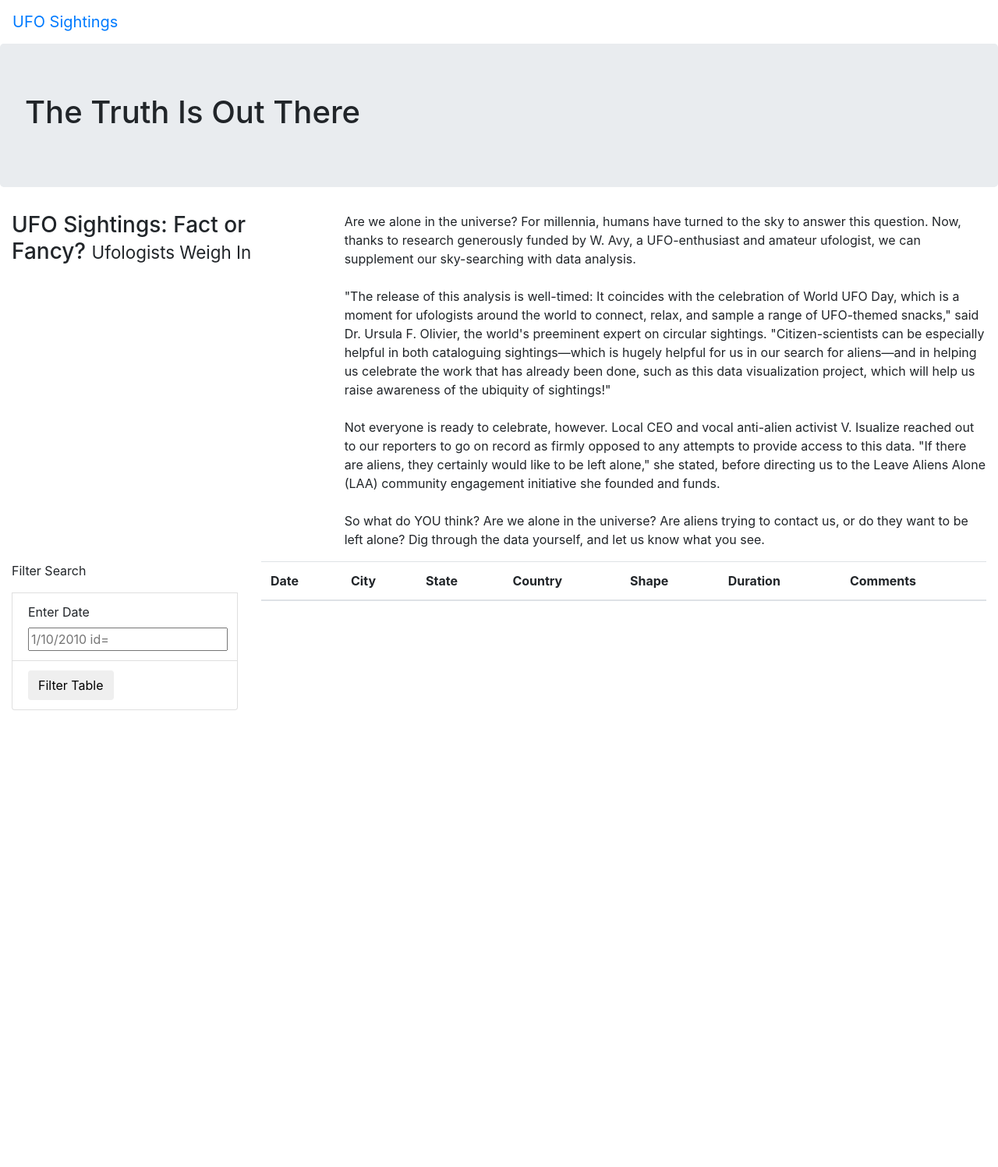
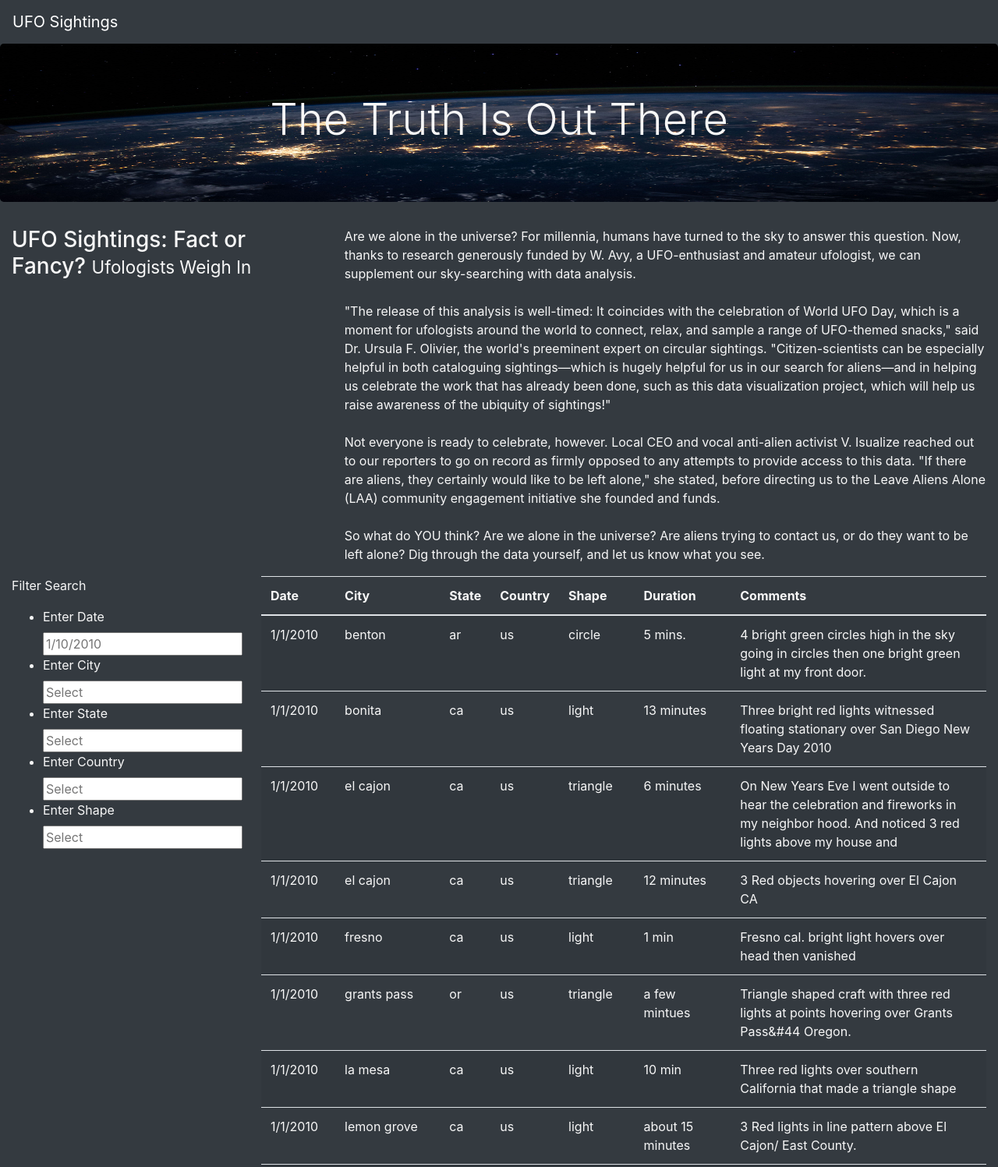
Before and after one commit to avhadrohini163/UFOs, a plain HTML site: page index.html in a window 1280 px wide. Shown: the top 1497 px of the page at 78% size. Before the commit the page ends 911 px from the top, so only its background shows below. Drawn offline with nearby package versions, Linux system fonts and the light colour scheme.

Commit message:
Added module challenge solution.

```diff
--- a/index.html
+++ b/index.html
@@ -13,16 +13,16 @@
     />
     <link rel="stylesheet" href="static/css/style.css">
 </head>
-<body>
+<body class="bg-dark">
     <div class="wrapper">
-        <nav class="navbar navbar-expand-lg">
+        <nav class="navbar navbar-dark bg-dark navbar-expand-lg">
             <a class="navbar-brand" href="index.html">UFO Sightings</a>
 
         </nav>
     </div>
 
     <div class="jumbotron">
-        <h1>The Truth Is Out There</h1>
+        <h1 class="display-4">The Truth Is Out There</h1>
     </div>
     <div class="container-fluid">
         <div class="row">
@@ -41,19 +41,32 @@
     <div class="container-fluid">
         <div class="row">
             <div class="col-md-3">
-                <form>
+                <form class="bg-dark">
                     <p>Filter Search</p>
-                    <ul class="list-group">
+                    <ul class="bg-dark""list-group">
 
+
+                      <li class="bg-dark""list-group-item">
+                          <label for="date">Enter Date</label>
+                          <input type="text" placeholder="1/10/2010" id="datetime" />
+                      </li>
+                      <li class="bg-dark""list-group-item">
+                        <label for="city">Enter City</label>
+                        <input type="text" placeholder="Select" id="string" />
+                      </li>
+                      <li class="bg-dark""list-group-item">
+                        <label for="state">Enter State</label>
+                        <input type="text" placeholder="Select" id="string" />
+                      </li>
+                      <li class="bg-dark""list-group-item">
+                        <label for="country">Enter Country</label>
+                        <input type="text" placeholder="Select" id="string" />
+                      </li>
+                      <li class="bg-dark""list-group-item">
+                        <label for="shape">Enter Shape</label>
+                        <input type="text" placeholder="Select" id="string" />
+                      </li>
                     </ul>
-                    <li class="list-group-item">
-                        <label for="date">Enter Date</label>
-                        <input type="text" placeholder="1/10/2010 id="datetime" />
-                    </li>
-                    <li class="list-group-item">
-                        <button id="filter-btn" type="button" class="btn btn-default">Filter Table</button>
-
-                    </li>
 
                 </form>
 
@@ -77,7 +90,9 @@
             </div>
         </div>
     </div>
-
+    <script src="https://cdnjs.cloudflare.com/ajax/libs/d3/4.11.0/d3.js"></script>
+    <script src="static/js/data.js"></script>
+    <script src="static/js/app.js"></script>
 
 
 </body>
--- a/static/css/style.css
+++ b/static/css/style.css
@@ -0,0 +1,9 @@
+body {
+
+    color: #f7f7f7;
+  }
+.jumbotron {
+    background-image: url("../images/nasa.jpg");
+    background-size: 100% 100%;
+    text-align: center;
+}
--- a/static/js/app.js
+++ b/static/js/app.js
@@ -1,11 +1,13 @@
-// import the data from data.js
+// from data.js
 const tableData = data;
-// Reference the HTML table using d3
+
+// get table references
 var tbody = d3.select("tbody");
 
 function buildTable(data) {
   // First, clear out any existing data
   tbody.html("");
+
   // Next, loop through each object in the data
   // and append a row and cells for each value in the row
   data.forEach((dataRow) => {
@@ -17,32 +19,57 @@ function buildTable(data) {
     Object.values(dataRow).forEach((val) => {
       let cell = row.append("td");
       cell.text(val);
-
     });
   });
 }
 
-// Add function to create button click.
-function handleClick() {
-    // Grab the datetime value from the filter
-    let date = d3.select("#datetime").property("value");
+// 1. Create a variable to keep track of all the filters as an object.
+var filters = {};
+
+// 3. Use this function to update the filters.
+function updateFilters() {
+
+    // 4a. Save the element that was changed as a variable.
+    let changedElement = d3.select(this);
+    // 4b. Save the value that was changed as a variable.
+    let elementValue = changedElement.property("value");
+    console.log(elementValue);
+    // 4c. Save the id of the filter that was changed as a variable.
+    let filterId = changedElement.attr("id");
+    console.log(filterId);
+
+    // 5. If a filter value was entered then add that filterId and value
+    // to the filters list. Otherwise, clear that filter from the filters object.
+    if (elementValue) {
+      filters[filterId] = elementValue;
+    }
+    else {
+      delete filters[filterId];
+    }
+
+    // 6. Call function to apply all filters and rebuild the table
+    filterTable();
+
+  }
+
+  // 7. Use this function to filter the table when data is entered.
+  function filterTable() {
+
+    // 8. Set the filtered data to the tableData.
     let filteredData = tableData;
 
-    // Check to see if a date was entered and filter the
-   // data using that date.
-    if (date){
-        // Apply `filter` to the table data to only keep the
-       // rows where the `datetime` value matches the filter value
-        filteredData = filteredData.filter(row => row.datetime === date);
-    };
+    // 9. Loop through all of the filters and keep any data that
+    // matches the filter values
+    Object.entries(filters).forEach(([key,value]) => {
+      filteredData = filteredData.filter(row => row[key] === value);
+    });
 
-    // Rebuild the table using the filtered data
-   // @NOTE: If no date was entered, then filteredData will
-  // just be the original tableData.
+    // 10. Finally, rebuild the table using the filtered data
     buildTable(filteredData);
   }
 
-// Attach an event to listen for the form button
-d3.selectAll("#filter-btn").on("click", handleClick);
+  // 2. Attach an event to listen for changes to each filter
+  d3.selectAll("input").on("change", updateFilters);
+
   // Build the table when the page loads
   buildTable(tableData);
```
Also changed, not shown: static/js/app_1.js (added, +48 -0 lines), static/images/nasa.jpg (added). Lines whose indentation alone changed are shown as unchanged.
